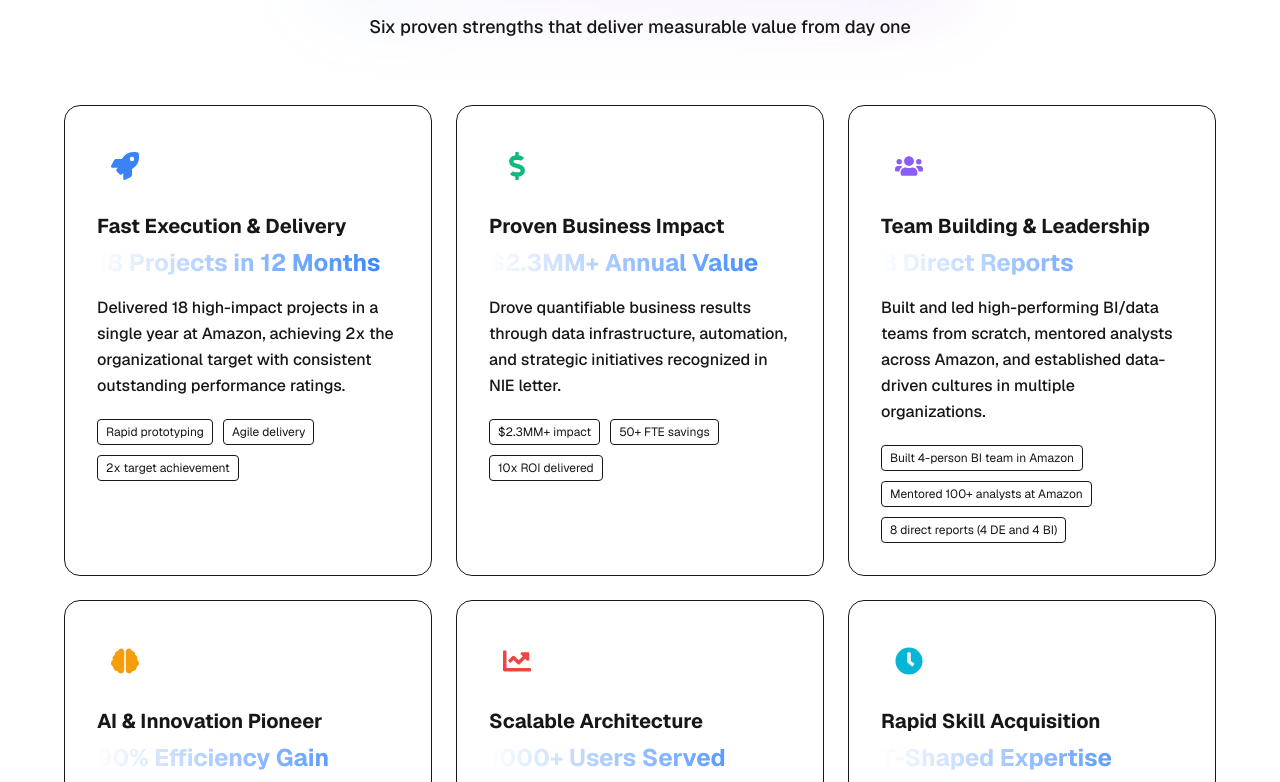
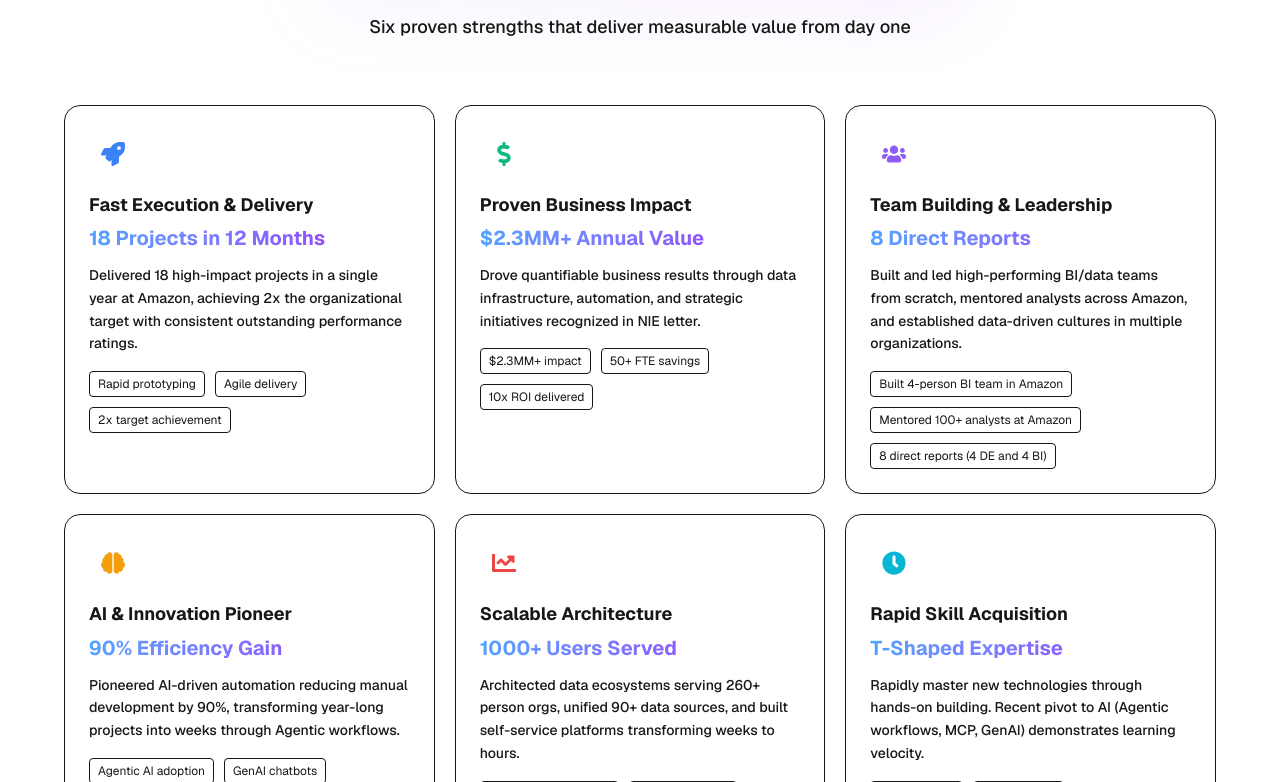
Before and after one commit to sharath459/portfolio, a Next.js app: page / in a window 1280 px wide. Shown: the part 2358-3140 px from the top of the page. Built offline with nearby package versions, Linux system fonts and the light colour scheme.

Commit message:
Improve Why Companies Choose Me: fix stat gradient visibility, reduce card size and spacing

```diff
--- a/src/components/WhyHireMe.tsx
+++ b/src/components/WhyHireMe.tsx
@@ -95,7 +95,7 @@ export function WhyHireMe() {
           </p>
         </motion.div>
 
-        <div className="grid gap-6 md:grid-cols-2 lg:grid-cols-3 max-w-6xl mx-auto">
+        <div className="grid gap-5 md:grid-cols-2 lg:grid-cols-3 max-w-6xl mx-auto">
           {valuePropositions.map((prop, index) => {
             const Icon = prop.icon;
             return (
@@ -105,7 +105,7 @@ export function WhyHireMe() {
                 whileInView={{ opacity: 1, y: 0 }}
                 viewport={{ once: true, margin: "-50px" }}
                 transition={{ duration: 0.5, delay: index * 0.1 }}
-                className="group relative p-8 rounded-2xl bg-gradient-to-br from-card via-card/90 to-card/70 border border-border/50 hover:border-primary/50 transition-all duration-500 hover:shadow-2xl hover:shadow-primary/20 hover:-translate-y-2 backdrop-blur-sm"
+                className="group relative p-6 rounded-2xl bg-gradient-to-br from-card via-card/90 to-card/70 border border-border/50 hover:border-primary/50 transition-all duration-500 hover:shadow-2xl hover:shadow-primary/20 hover:-translate-y-2 backdrop-blur-sm"
               >
                 {/* Animated glow effect */}
                 <div className="absolute inset-0 rounded-2xl bg-gradient-to-br opacity-0 group-hover:opacity-100 transition-opacity duration-500 -z-10 blur-xl"
@@ -113,20 +113,20 @@ export function WhyHireMe() {
                 />
 
                 {/* Icon */}
-                <div className="mb-5 inline-flex items-center justify-center w-14 h-14 rounded-xl bg-gradient-to-br from-primary/10 to-primary/5 group-hover:scale-110 transition-transform duration-300">
-                  <Icon className="w-7 h-7 group-hover:scale-110 transition-transform duration-300" style={{ color: prop.color }} />
+                <div className="mb-4 inline-flex items-center justify-center w-12 h-12 rounded-xl bg-gradient-to-br from-primary/10 to-primary/5 group-hover:scale-110 transition-transform duration-300">
+                  <Icon className="w-6 h-6 group-hover:scale-110 transition-transform duration-300" style={{ color: prop.color }} />
                 </div>
 
                 {/* Title & Stat */}
-                <h3 className="text-xl font-bold mb-2 group-hover:text-primary transition-colors duration-300 leading-tight">
+                <h3 className="text-lg font-bold mb-2 group-hover:text-primary transition-colors duration-300 leading-tight">
                   {prop.title}
                 </h3>
-                <div className="text-2xl font-bold mb-4 bg-clip-text text-transparent bg-gradient-to-r from-primary to-blue-500">
+                <div className="text-xl font-bold mb-3 bg-clip-text text-transparent bg-gradient-to-r from-blue-400 to-purple-600">
                   {prop.stat}
                 </div>
 
                 {/* Description */}
-                <p className="text-base text-muted-foreground/90 leading-relaxed mb-5 font-medium">
+                <p className="text-sm text-muted-foreground/90 leading-relaxed mb-4 font-medium">
                   {prop.description}
                 </p>
 
```
